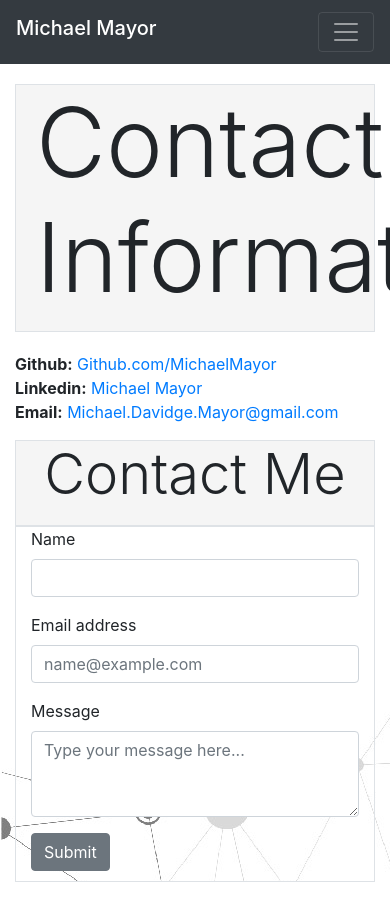
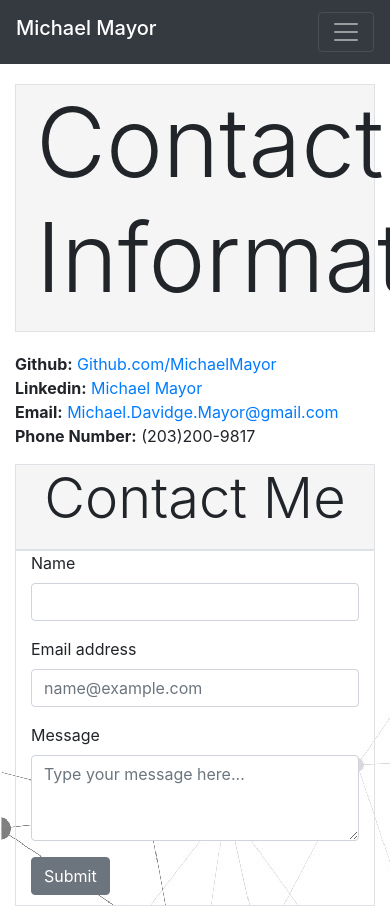
Before and after one commit to MichaelMayor/HomeworkAug15, a plain HTML site: page contact.html in a window 390 px wide. Shown: the top 906 px of the page. Before the commit the page ends 882 px from the top, so only its background shows below. Drawn offline with nearby package versions, Linux system fonts and the light colour scheme.

Commit message:
Added Phone Number

```diff
--- a/contact.html
+++ b/contact.html
@@ -52,6 +52,7 @@
                     <li><strong>Github:</strong> <a href="https://github.com/MichaelMayor" target="_blank">Github.com/MichaelMayor</a></li>
                     <li><strong>Linkedin:</strong> <a href="https://www.linkedin.com/in/michael-mayor-84707a6a" target="_blank">Michael Mayor</a></li>
                     <li><strong>Email:</strong> <a href="mailto:michael.davidge.mayor@gmail.com" target="_blank">Michael.Davidge.Mayor@gmail.com</a></li>
+                    <li><strong>Phone Number:</strong> (203)200-9817</li>
                 </ul>
             </div>
             <!--Email Contact Form (Mostly Nonfunctional)-->
```
